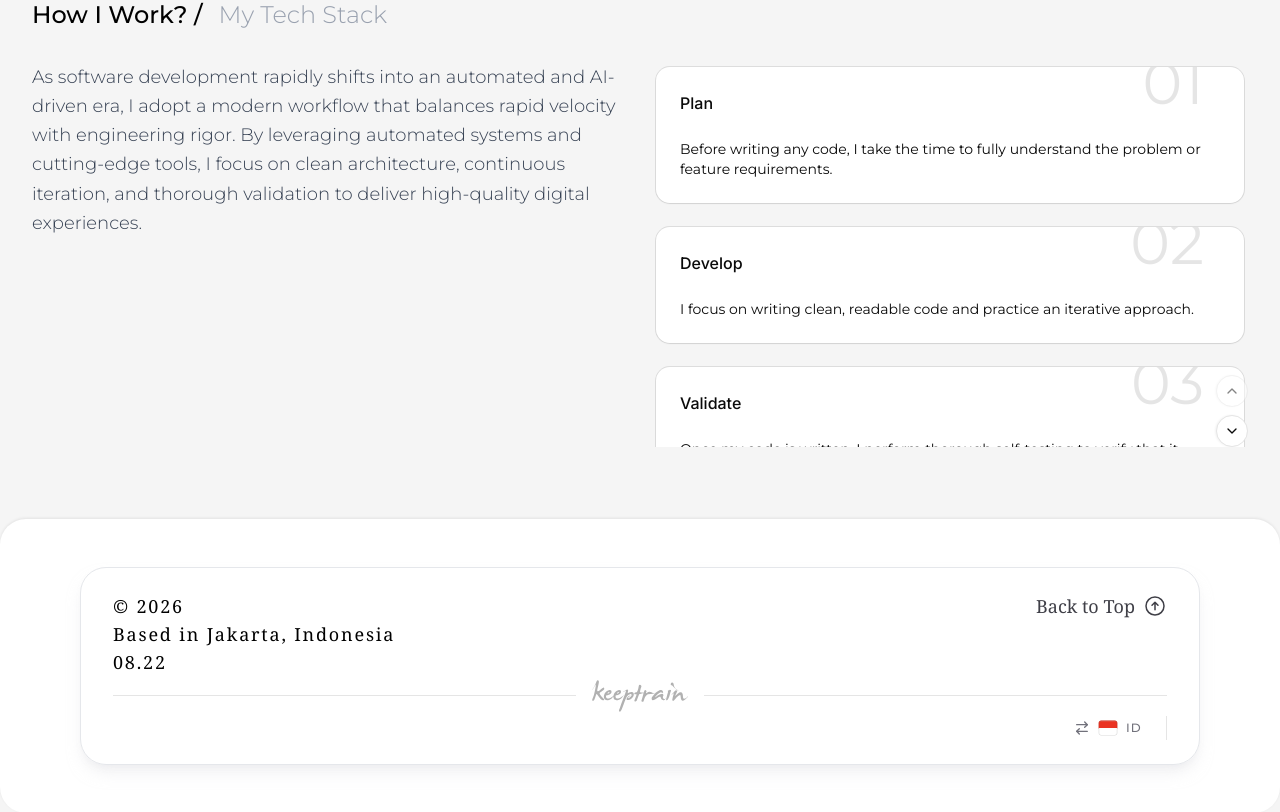
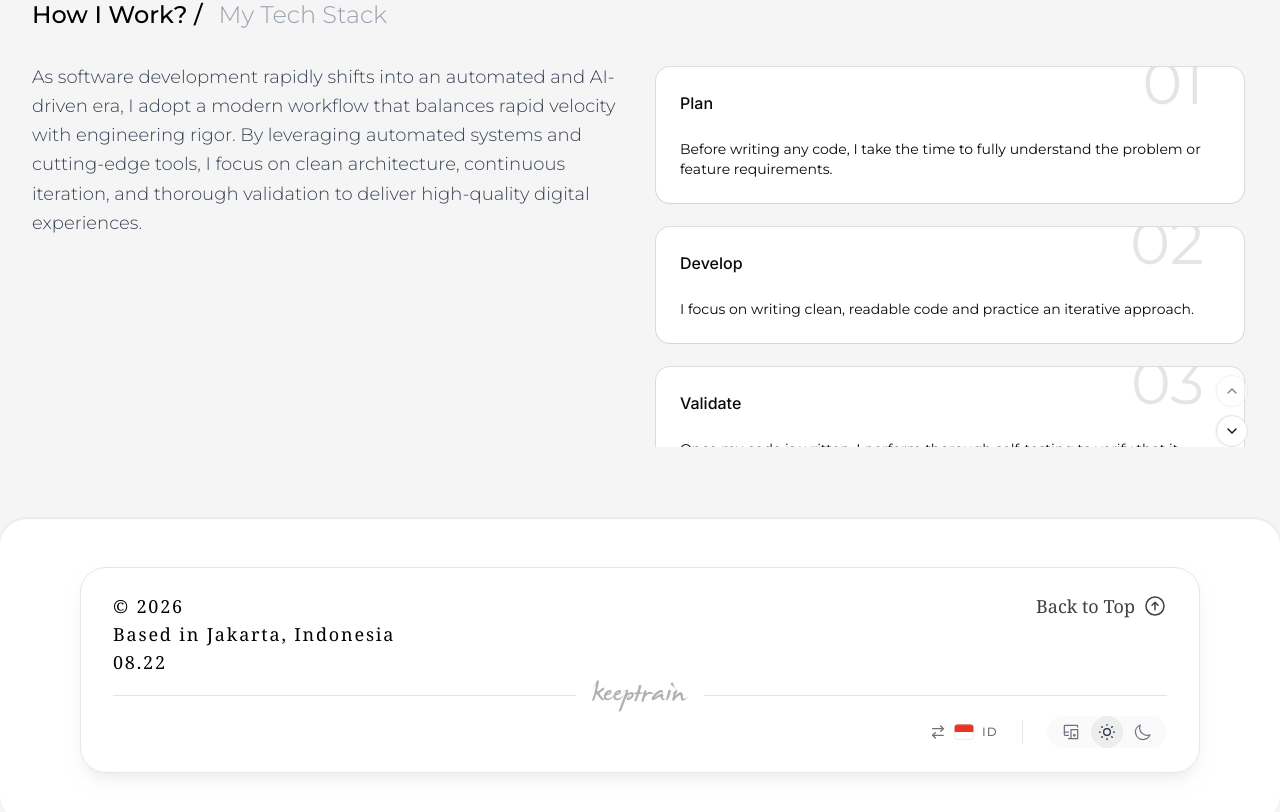
Before and after one commit to keeptrain/portfolio-vercel, a Next.js app: page /en in a window 1280 px wide. Shown: the part 622-1434 px from the top of the page. Built offline with nearby package versions, Linux system fonts and the light colour scheme.

Commit message:
refactor(theme): move theme switcher to components root and add use client

```diff
--- a/src/components/Footer.tsx
+++ b/src/components/Footer.tsx
@@ -6,6 +6,7 @@ import { IndonesiaFlag, USFlag } from "./icons/FlagIcons";
 import Link from "next/link";
 import { getT, getLocale } from "@/i18n/server";
 import { getPathname } from "@/lib/server-utils";
+import ThemeSwitcher from "./ThemeSwitcher";
 
 export default function Footer() {
   const t = getT();
@@ -68,6 +69,7 @@ export default function Footer() {
                   <div className="flex items-center gap-2 sm:gap-4 md:gap-6">
                     <LanguageSwitcher />
                     <div className="hidden h-6 w-px bg-black/10 sm:block dark:bg-white/30" />
+                    <ThemeSwitcher />
                   </div>
                 </div>
               </div>
--- a/src/components/ui/button/ThemeSwitcher.tsx
+++ b/src/components/ThemeSwitcher.tsx
@@ -1,3 +1,5 @@
+"use client";
+
 import { Theme, useTheme } from "@/contexts/ThemeContext";
 
 const ThemeSwitcher = () => {
```
